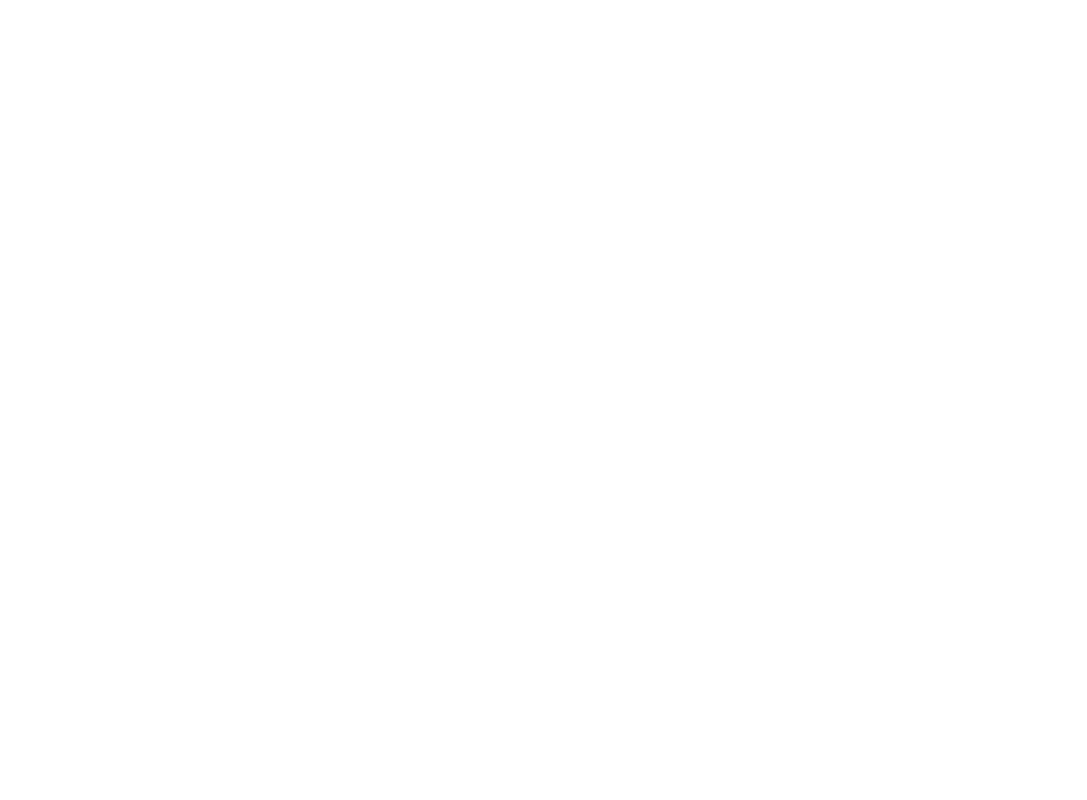
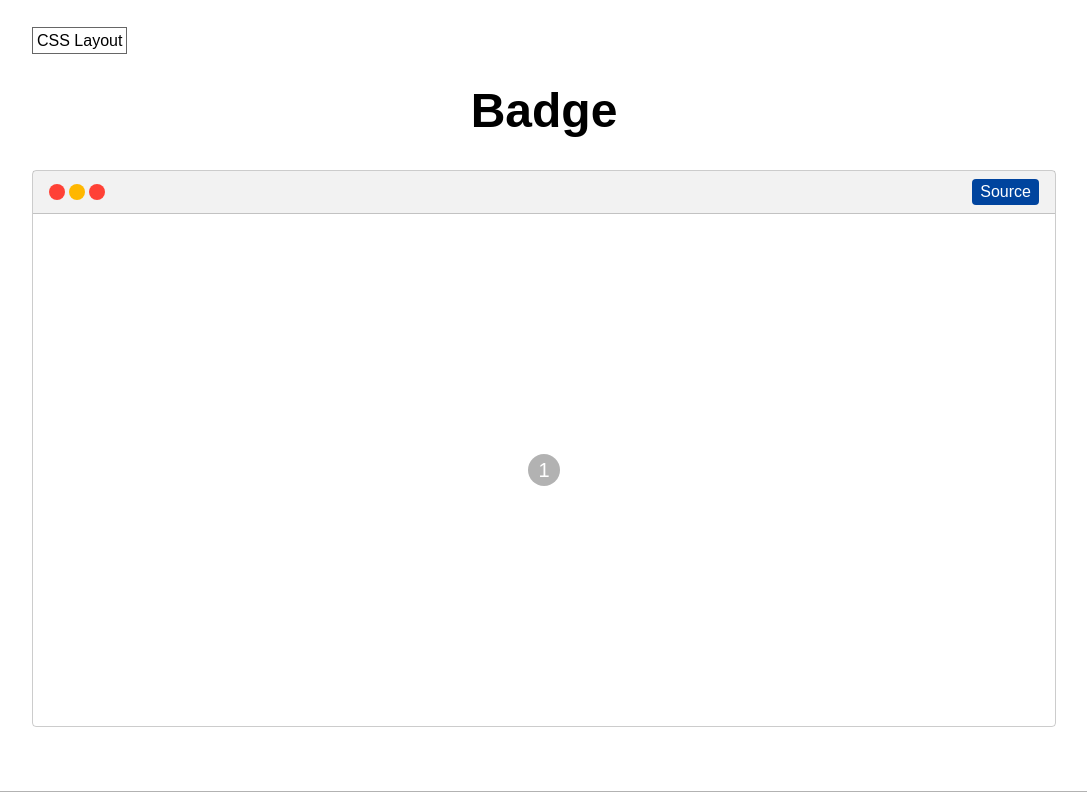
Before and after one commit to phuocng/csslayout, a React (Vite) app: page /badge in a window 1280 px wide. Shown: the top 800 px of the page, without its empty margins (96-1183 px from the left). Built offline with nearby package versions, Linux system fonts and the light colour scheme; a small style sheet from the web is missing.

Commit message:
Add Badge pattern

```diff
--- a/client/App.jsx
+++ b/client/App.jsx
@@ -2,6 +2,7 @@
 import { BrowserRouter as Router, Route, Switch } from 'react-router-dom';
 
 import Home from './Home';
+import Badge from './layouts/Badge';
 import Centering from './layouts/Centering';
 import Sidebar from './layouts/Sidebar';
 import StickyFooter from './layouts/StickyFooter';
@@ -12,6 +13,7 @@
         <Router>
             <Switch>
                 <Route exact={true} path='/'><Home /></Route>
+                <Route exact={true} path='/badge'><Badge /></Route>
                 <Route exact={true} path='/centering'><Centering /></Route>
                 <Route exact={true} path='/sidebar'><Sidebar /></Route>
                 <Route exact={true} path='/sticky-footer'><StickyFooter /></Route>
--- a/client/Home.jsx
+++ b/client/Home.jsx
@@ -1,6 +1,7 @@
 import React from 'react';
 import { Link } from 'react-router-dom';
 
+import BadgeCover from './covers/BadgeCover';
 import CenterCover from './covers/CenterCover';
 import SidebarCover from './covers/SidebarCover';
 import StickyFooterCover from './covers/StickyFooterCover';
@@ -55,6 +56,12 @@
 
                 <div className="flex flex-wrap">
                     <div className="pa2 w-20">
+                        <Link to="/badge" className="link flex flex-column items-center justify-center bg-black-05 br2 ph3 pv4">
+                            <BadgeCover />
+                            <h4 className="f4 mv0 pt3">Badge</h4>
+                        </Link>
+                    </div>
+                    <div className="pa2 w-20">
                         <Link to="/centering" className="link flex flex-column items-center justify-center bg-black-05 br2 ph3 pv4">
                             <CenterCover />
                             <h4 className="f4 mv0 pt3">Centering</h4>
--- /dev/null
+++ b/client/covers/BadgeCover.jsx
@@ -0,0 +1,17 @@
+import React from 'react';
+
+import Frame from '../placeholders/Frame';
+
+const BadgeCover = () => {
+    return (
+        <Frame>
+            <div className="h-100 flex flex-column items-center justify-center">
+                <div className="flex flex-column items-center justify-center white bg-black-30 br-pill w2 h2">
+                    1
+                </div>
+            </div>
+        </Frame>
+    );
+};
+
+export default BadgeCover;
--- /dev/null
+++ b/client/layouts/Badge.jsx
@@ -0,0 +1,53 @@
+import React from 'react';
+
+import DetailsLayout from '../DetailsLayout';
+import BrowserFrame from '../placeholders/BrowserFrame';
+import Dot from '../placeholders/Dot';
+import Rectangle from '../placeholders/Rectangle';
+import SampleCode from '../SampleCode';
+import useDocumentTitle from '../useDocumentTitle';
+
+const Badge = () => {
+    useDocumentTitle('CSS Layout ∙ Badge');
+
+    return (
+        <DetailsLayout>
+            <h1 className="f1 tc">Badge</h1>
+            <BrowserFrame
+                content={
+                    <div className="h-100 flex flex-column items-center justify-center">
+                        <div className="flex flex-column items-center justify-center white bg-black-30 br-pill w2 h2 f4">
+                            1
+                        </div>
+                    </div>
+                }
+                source={
+<SampleCode
+lang="html"
+code={`
+<div style="
+    /* Content is centered */
+    align-items: center;
+    display: flex;
+    justify-content: center;
+
+    /* Colors */
+    background-color: rgba(0, 0, 0, .3);
+    color: #FFF;
+
+    /* Rounded border */
+    border-radius: 9999px;
+    height: 32px;
+    width: 32px;
+">
+    1
+</div>
+`}
+/>
+                }
+            />
+        </DetailsLayout>
+    );
+};
+
+export default Badge;
```
